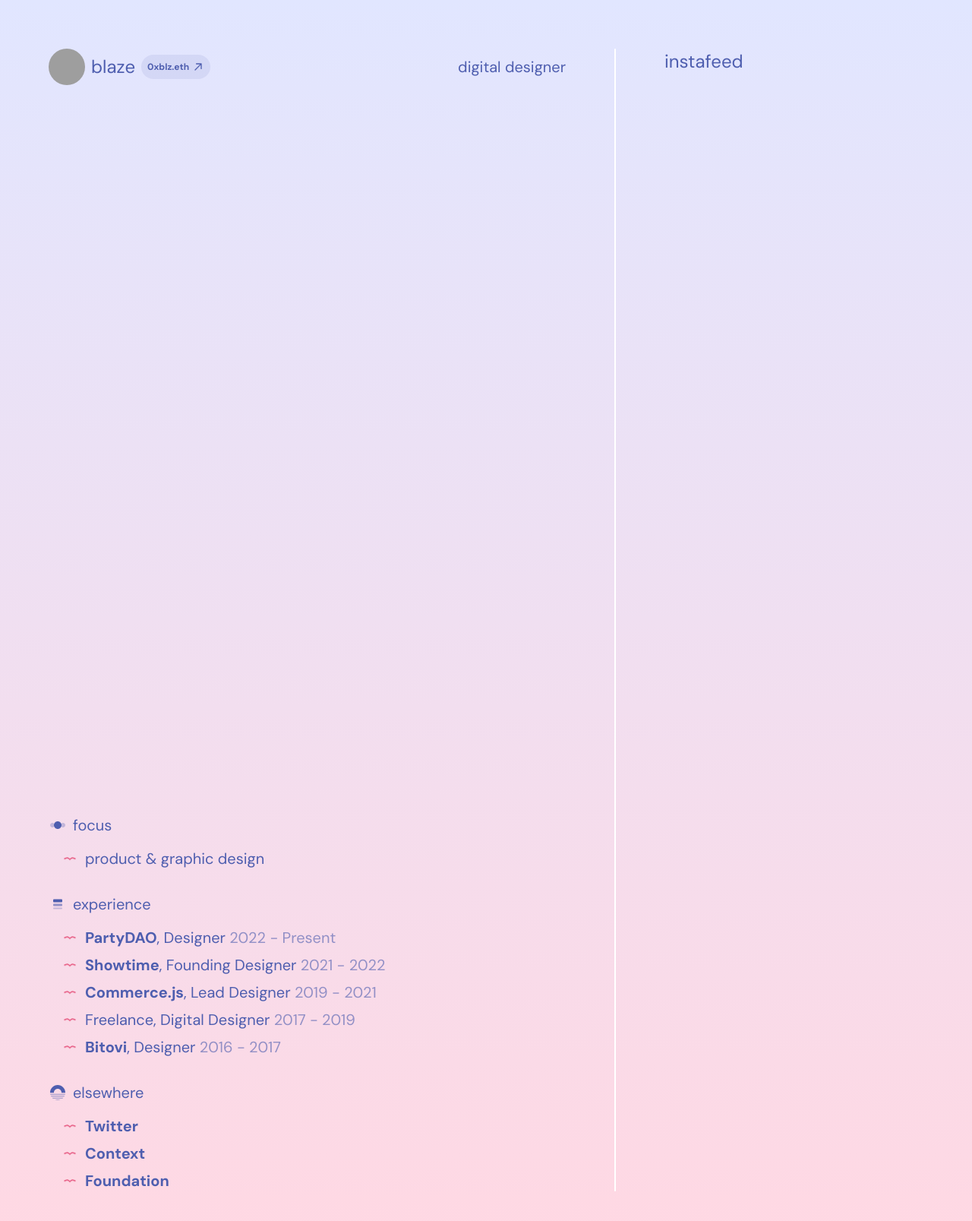
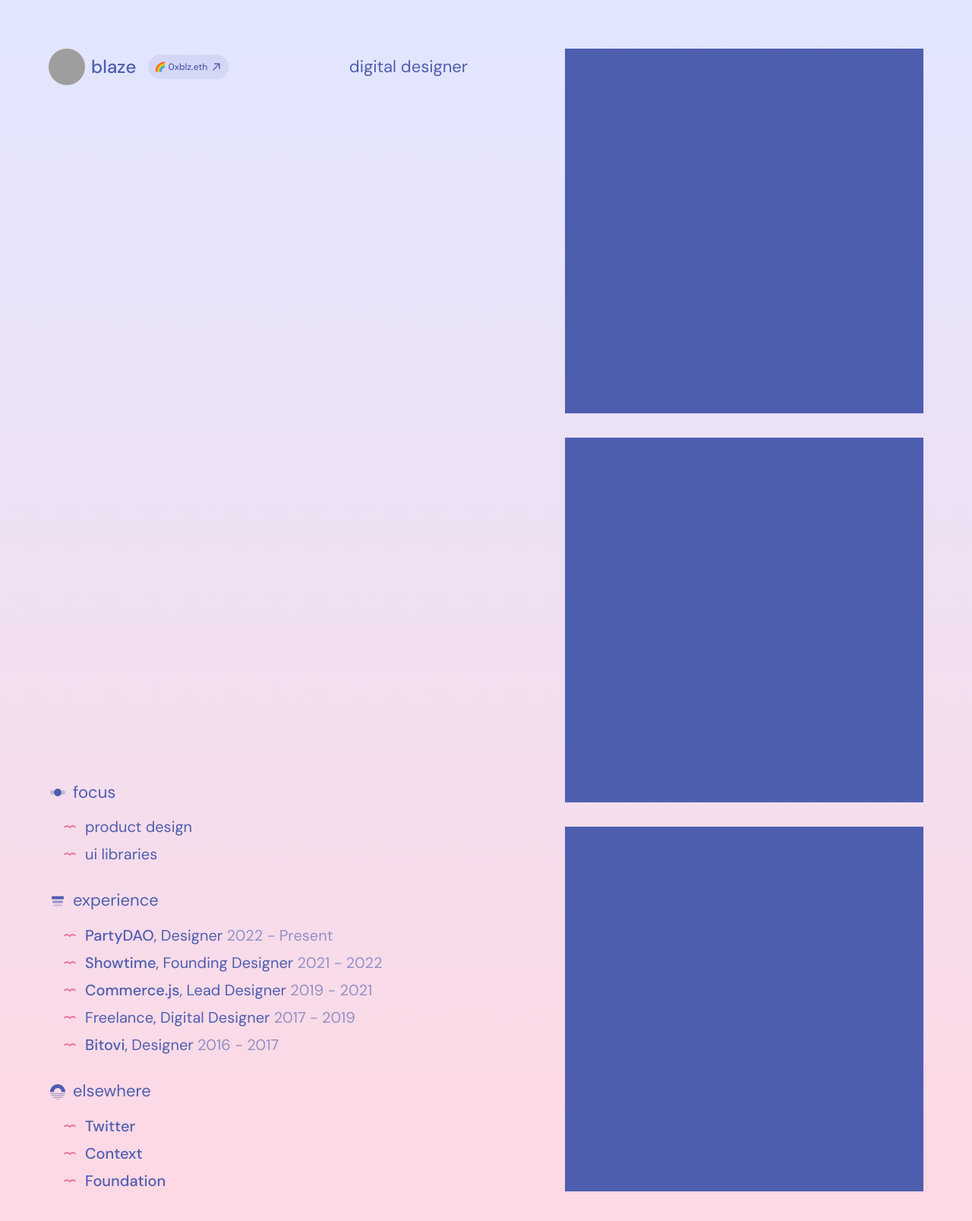
Before and after one commit to 0xblz/blaze.design, a Jekyll site: the page built from index.html, in a window 1280 px wide. Shown: the top 1607 px of the page at 76% size. Built offline with Jekyll 4.4.1, drawn with Linux system fonts in a browser that asks for light colours; grey boxes are pictures that could not be loaded.

Commit message:
scrolling

```diff
--- a/_includes/head.html
+++ b/_includes/head.html
@@ -7,6 +7,6 @@
 	<link rel="icon" type="image/png" href="https://lh3.googleusercontent.com/e1D0fltG1zLjtLZyBjOHxVOWSt-zyZZCZGAhRlwhjSouX_6cUd7z3_SUAeOeWzcF7Q-me-DVcAlDiRjDZRx0XeFiJCAIeNb9NDWJ">
     <link rel="preconnect" href="https://fonts.googleapis.com">
     <link rel="preconnect" href="https://fonts.gstatic.com" crossorigin>
-    <link href="https://fonts.googleapis.com/css2?family=DM+Sans:wght@400;700&display=swap" rel="stylesheet">
+    <link href="https://fonts.googleapis.com/css2?family=DM+Sans:wght@400;500;700&display=swap" rel="stylesheet">
 	<link rel="stylesheet" href="app.css">
 </head>
--- a/_sass/layout.scss
+++ b/_sass/layout.scss
@@ -13,22 +13,19 @@
 
 // defaults
 body {
-    background: linear-gradient(180deg, $primary-soft 0%, $secondary-soft 100%);;
+    overflow-x: hidden;
+    background-color: $primary;
 }
 
 // html5 layout
 main {
     display: flex;
-    flex-wrap: wrap;
     width: 100vw;
     height: 100vh;
-    padding: 4rem;
-    gap: 4rem;
-    // TODO: fix
+    background: linear-gradient(180deg, $primary-soft 0%, $secondary-soft 100%);
     @include responsive(tablet) {
         height: auto;
-        padding: 2rem;
-        gap: 2rem;
+        flex-direction: column;
     }
 }
 
@@ -36,14 +33,22 @@
     display: flex;
     flex-direction: column;
     justify-content: space-between;
-    flex-grow: 1;
     gap: 2rem;
+    padding: 4rem;
+    width: 100%;
+    overflow-y: auto;
+    @include responsive(tablet) {
+        padding: 2rem;
+    }
+    @include responsive(mobile) {
+        padding: 1.5rem;
+    }
     & > header {
         display: flex;
         justify-content: space-between;
         align-items: center;
+        gap: 1rem;
         flex-wrap: wrap;
-        gap: 1rem;
     }
     & > footer {
         display: flex;
@@ -68,7 +73,7 @@
                 gap: 0.5rem;
                 padding-left: 1rem;
                 @include responsive(tablet) {
-                    padding-left: 0;
+                    padding-left: 0.5rem;
                 }
                 li {
                     display: flex;
@@ -90,23 +95,32 @@
         }
     }
 }
-hr {
-    width: 2px;
-    background: white;
-    border-radius: 1px;
-    border: none;
-    @include responsive(tablet) {
-        width: 100%;
-        height: 2px;
-    }
-}
 
 // custom
 .instafeed {
     justify-content: flex-start;
-    max-width: 480px;
+    max-width: 600px;
+    @include responsive(tablet) {
+        max-width: 100%;
+    }
+    .insta {
+        display: flex;
+        flex-direction: column;
+        flex-shrink: 0;
+        width: 100%;
+        height: 480px;
+        background: $primary;
+    }
 }
 .profile {
+    display: flex;
+    align-items: center;
+    gap: 1rem;
+    @include responsive(mobile){
+        justify-content: space-between;
+        width: 100%;
+    }
+    .avatar-name {
         display: flex;
         align-items: center;
         gap: 0.5rem;
@@ -122,6 +136,7 @@
     }
     .address {
         display: flex;
+        flex-shrink: 0;
         align-items: center;
         gap: 0.25rem;
         padding: 0.5rem;
@@ -132,4 +147,28 @@
             width: 1rem;
             height: 1rem;
         }
+        &:hover,
+        &:active {
+            color: $primary;
+            background-color: rgba(white,0.5);
         }
+    }
+}
+.title {
+    display: flex;
+    flex-shrink: 0;
+}
+
+// scrollbar
+::-webkit-scrollbar {
+    width: 0.5rem;
+}
+::-webkit-scrollbar-track {
+    background: $secondary-soft;
+}
+::-webkit-scrollbar-thumb {
+    background: $secondary;
+    &:hover {
+        background: $primary;
+    }
+}
--- a/_sass/typography.scss
+++ b/_sass/typography.scss
@@ -26,21 +26,21 @@
 }
 h1 {
     font-size: 24px;
-    font-weight: 400;
+    font-weight: 500;
     @include responsive(mobile){
         font-size: 22px;
     }
 }
 h2 {
-    font-size: 20px;
+    font-size: 22px;
     font-weight: 400;
     @include responsive(mobile){
-        font-size: 18px;
+        font-size: 20px;
     }
 }
 small {
     font-size: 12px;
-    font-weight: 700;
+    font-weight: 500;
 }
 
 // links
@@ -49,7 +49,7 @@
     transition: all ease-in-out 0.15s;
     text-decoration: none;
     color: $primary;
-    font-weight: 700;
+    font-weight: 500;
     &:hover,
     &:active {
         color: rgba($primary,0.4);
--- a/_sass/variables.scss
+++ b/_sass/variables.scss
@@ -9,6 +9,6 @@
 $sans-serif: "DM Sans", sans-serif;
 
 // viewport sizes
-$mobile: 400px;
-$tablet: 900px;
+$mobile: 420px;
+$tablet: 800px;
 $laptop: 1440px;
--- a/index.html
+++ b/index.html
@@ -4,14 +4,18 @@
 <section>
     <header>
         <div class="profile">
-            <img src="https://lh3.googleusercontent.com/jH84E6YTY2rI2XDZT5Uz_r30mr5OZ30wUARcowUBhkYog1F2yTSU27DCRXvmEVRESJpMGcXPpVWUJuAazH9jydqaD33hLFSjaFgD4A=s0"/>
-            <h1>blaze</h1>
+            <div class="avatar-name">
+                <img src="https://lh3.googleusercontent.com/jH84E6YTY2rI2XDZT5Uz_r30mr5OZ30wUARcowUBhkYog1F2yTSU27DCRXvmEVRESJpMGcXPpVWUJuAazH9jydqaD33hLFSjaFgD4A=s0"/>
+                <h1>blaze</h1>
+            </div>
             <a href="https://rainbow.me/0xblz.eth" class="address" target="_blank">
-                <small>0xblz.eth</small>
+                <small>🌈 0xblz.eth</small>
                 <img src="../img/link.svg"/>
             </a>
         </div>
-        <p>digital designer</p>
+        <div class="title">
+            <h2>digital designer</h2>
+        </div>
     </header>
     <footer>
         <article>
@@ -20,7 +24,8 @@
                 <h2>focus</h2>
             </header>
             <ul>
-                <li><p>product & graphic design</p></li>
+                <li><p>product design</p></li>
+                <li><p>ui libraries</p></li>
             </ul>
         </article>
         <article>
@@ -49,7 +54,8 @@
         </article>
     </footer>
 </section>
-<hr>
 <section class="instafeed">
-    <h1>instafeed</h1>
+    <div class="insta"></div>
+    <div class="insta"></div>
+    <div class="insta"></div>
 </section>
```
Also changed, not shown: img/experience.svg. Lines whose indentation alone changed are shown as unchanged.
